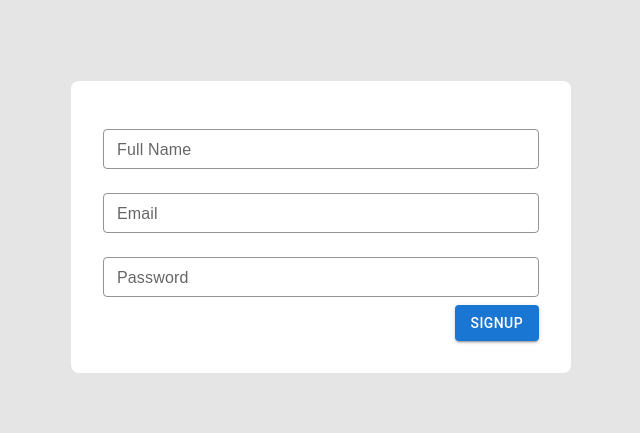
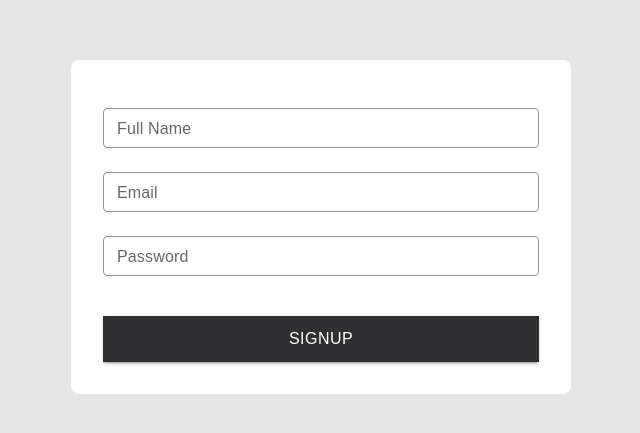
Before and after one commit to b-limitless/test, a React (Create React App) app in the folder frontend/: page /signup in a window 1280 px wide. Shown: the part 173-606 px from the top of the page, without its empty margins (319-959 px from the left). Built offline with nearby package versions, Linux system fonts and the light colour scheme.

Commit message:
good enough black button

```diff
--- a/frontend/src/common/DynamicForm/index.tsx
+++ b/frontend/src/common/DynamicForm/index.tsx
@@ -1,3 +1,4 @@
+import CustomLoadingButton from "components/Button/LoadingButton";
 import { LoadingButton } from "@mui/lab";
 import { Grid2 } from "@mui/material";
 import { Input } from "components/Input";
@@ -54,15 +55,16 @@ const DynamicForm: React.FC<DynamicFormProps> = ({
             )}
 
             {field.type === "button" && (
-              <Grid2 container justifyContent="flex-end" component="div">
-                <LoadingButton
+              <Grid2 container justifyContent="flex-end" component="div" mt={'2rem'}>
+                <CustomLoadingButton
                   onClick={handleSubmit}
                   loading={saving}
                   loadingPosition="start"
                   variant="contained"
+                  type="primary"
                 >
                   Signup
-                </LoadingButton>
+                </CustomLoadingButton>
               </Grid2>
             )}
           </Grid2>
--- /dev/null
+++ b/frontend/src/components/Button/LoadingButton.tsx
@@ -0,0 +1,41 @@
+import { LoadingButton } from '@mui/lab';
+import React from 'react';
+import { styles, variantType } from './style';
+
+interface CustomLoadingButtonProps {
+  onClick: () => void;
+  loading: boolean;
+  loadingPosition?: 'start' | 'end';
+  variant?: 'text' | 'outlined' | 'contained';
+  children: React.ReactNode;
+  color?: 'primary' | 'secondary' | 'error' | 'info' | 'success' | 'warning';
+  disabled?: boolean;
+  type: variantType;
+}
+
+const CustomLoadingButton: React.FC<CustomLoadingButtonProps> = ({
+  onClick,
+  loading,
+  loadingPosition = 'start',
+  variant = 'contained',
+  children,
+  color = 'primary',
+  disabled = false,
+  type
+}) => {
+  return (
+    <LoadingButton
+      onClick={onClick}
+      loading={loading}
+      loadingPosition={loadingPosition}
+      variant={variant}
+      color={color}
+      disabled={disabled || loading}
+      sx={styles(type)}
+    >
+      {children}
+    </LoadingButton>
+  );
+};
+
+export default CustomLoadingButton;
--- /dev/null
+++ b/frontend/src/components/Button/style.ts
@@ -0,0 +1,45 @@
+import { colors } from "config/colors";
+
+export type variantType = "primary" | "secondary" | "light";
+
+export const styles = (variant: variantType) => {
+  let background =
+    variant === "primary"
+      ? colors.primary
+      : variant === "secondary"
+      ? colors.secondary
+      : variant === "light"
+      ? colors.light
+      : colors.primary;
+  let color =
+    variant === "primary"
+      ? colors.light
+      : variant === "secondary"
+      ? colors.primary
+      : variant === "light"
+      ? colors.primary
+      : colors.primary;
+
+  const optionalProps = {} as any;
+
+  if (variant === "light" || variant === "primary") {
+    optionalProps.border = `1px solid ${colors.primary}`;
+  }
+
+  return {
+    background: background,
+    borderRadius: "0px",
+    padding: "12px 0",
+    color: color,
+    width: "100%",
+    opacity: 0.9,
+    fontFamily: "Figtree, sans-serif",
+    fontSize: "16px",
+    lineHeight: "20px",
+    "&:hover": {
+      backgroundColor: background,
+      opacity: 1,
+    },
+    ...optionalProps,
+  };
+};
```
Also changed, not shown: frontend/src/components/Button/Button.tsx (+1 -42 lines).
